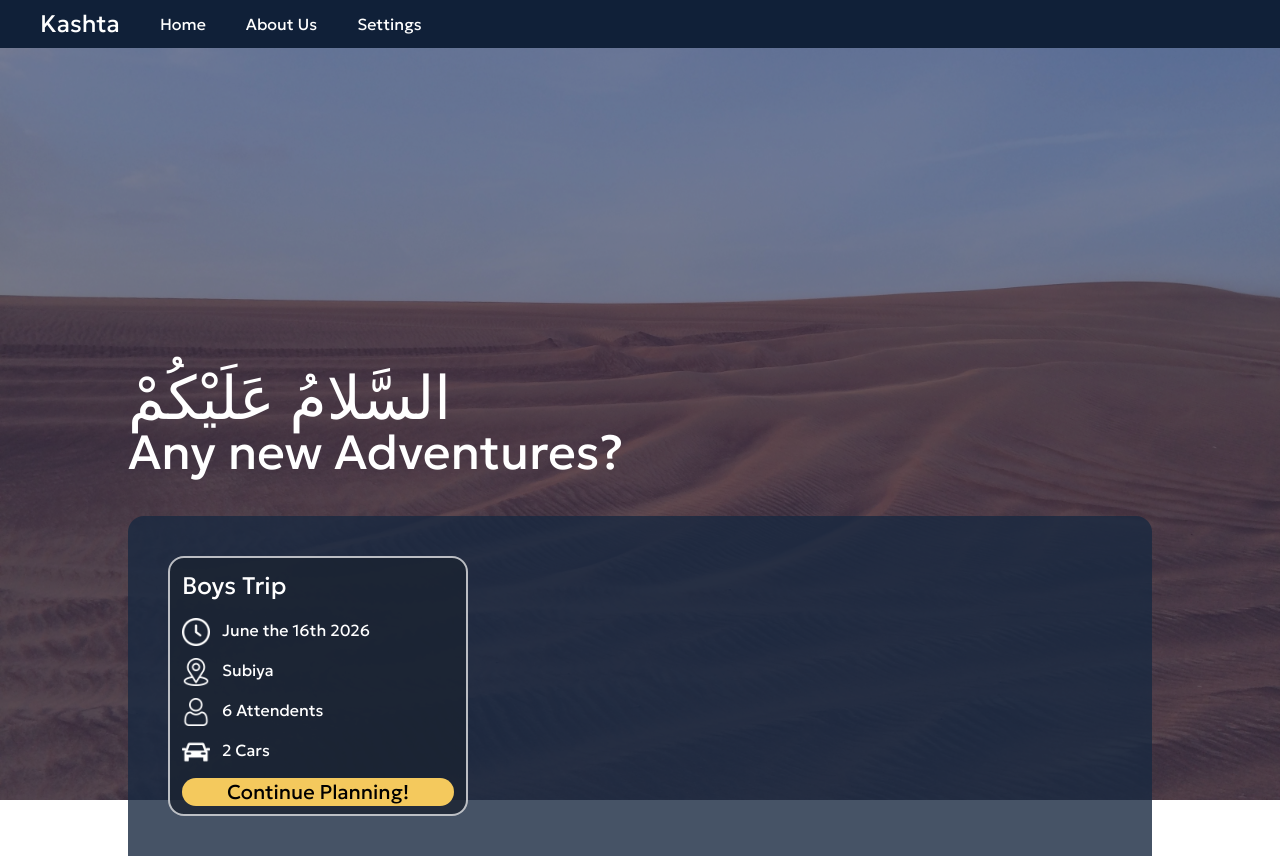
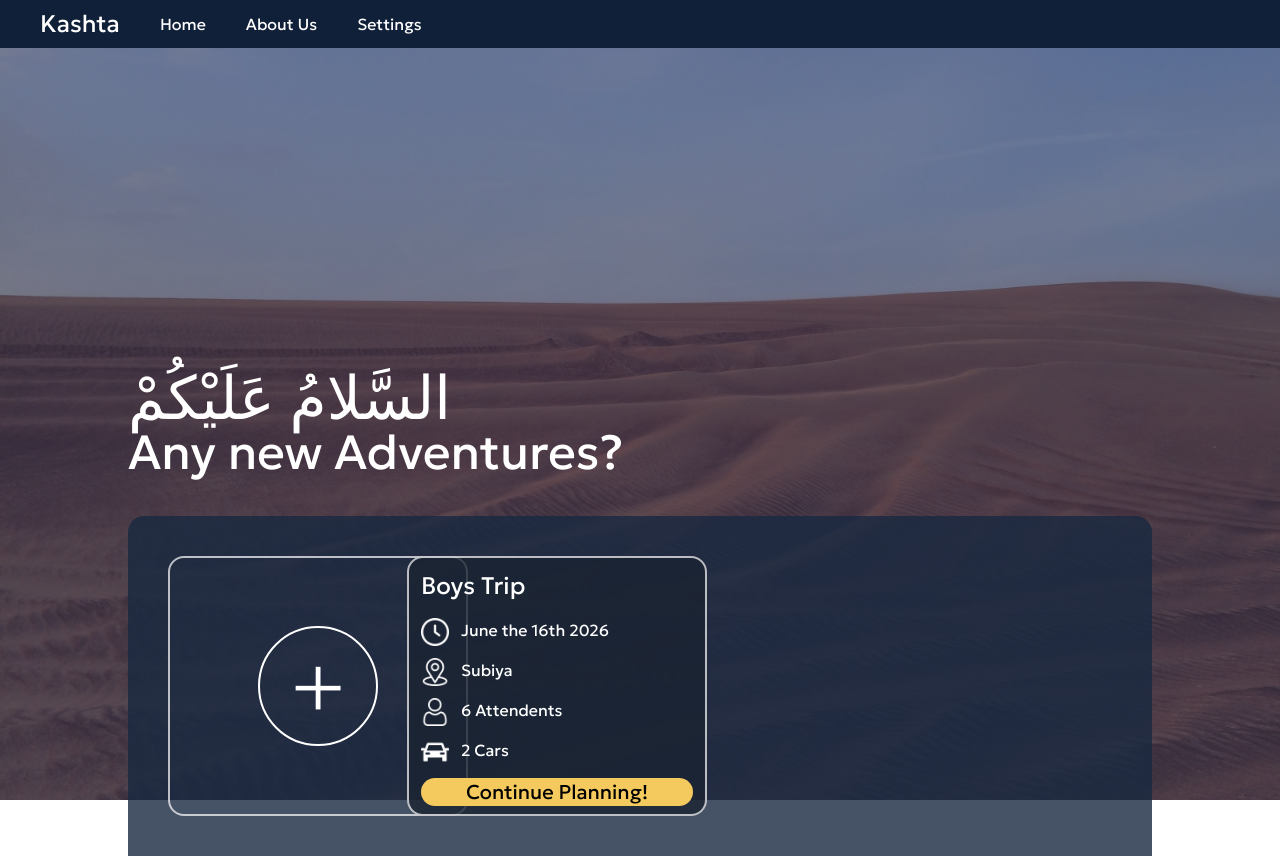
Before and after one commit to BaderMajidAlRefai/Kashta, a React (Vite) app: page / in a window 1280 px wide. Built offline with nearby package versions, Linux system fonts and the light colour scheme; a web font is replaced by a local one.

Commit message:
made changes reflecting the new hero component

```diff
--- a/src/App.tsx
+++ b/src/App.tsx
@@ -1,4 +1,5 @@
 import Header from './Components/Header.tsx'
+import Hero from './Components/hero.tsx'
 import Home from './Home.tsx'
 
 function App() {
@@ -6,7 +7,9 @@ function App() {
     <>
       <div className='min-h-screen flex flex-col'>
         <Header/>
-        <Home/>
+        <Hero>
+          <Home/>
+        </Hero>
       </div>
 
     </>
--- a/src/Components/tripCard.tsx
+++ b/src/Components/tripCard.tsx
@@ -6,7 +6,7 @@ import timePng from '../assets/time.png'
 
 function TripCard(){
     return(
-        <div className="bg-[#1B2431]/80 border-2 border-white/70  rounded-2xl w-75 h-65">
+        <div className="bg-[#1B2431]/80 border-2 border-white/70  rounded-2xl w-75 h-65 select-none">
             <div className="m-3 flex flex-col gap-3">
                 <div className="mb-1">
                     <h1 className="text-white text-2xl">Boys Trip</h1>
--- a/src/Home.tsx
+++ b/src/Home.tsx
@@ -1,11 +1,8 @@
-import hero from './assets/hero.jpg'
 import TripCard from './Components/tripCard'
+import NewCard from './Components/newCard'
 
 function Home(){
     return(
-        <div className="flex-1 bg-cover bg-center relative" style={{backgroundImage: `url(${hero})`}}>
-
-            <div className=' bg-blue-950/60 absolute inset-0 flex justify-center'>
         <div className='w-[80%] flex flex-col mt-80 gap-10'>
             <div>
                 <h1 className='text-white text-6xl'>السَّلامُ عَلَيْكُمْ</h1>
@@ -13,9 +10,8 @@ function Home(){
             </div>
             <div className=' flex-1 bg-[#182840]/80 rounded-tr-2xl rounded-tl-2xl'>
                 <div className='p-10 grid grid-cols-4 gap-3'>
+                    <NewCard />
                     <TripCard />
-                        </div>
-                    </div>
                 </div>
             </div>
         </div>
```
Lines whose indentation alone changed are shown as unchanged.
